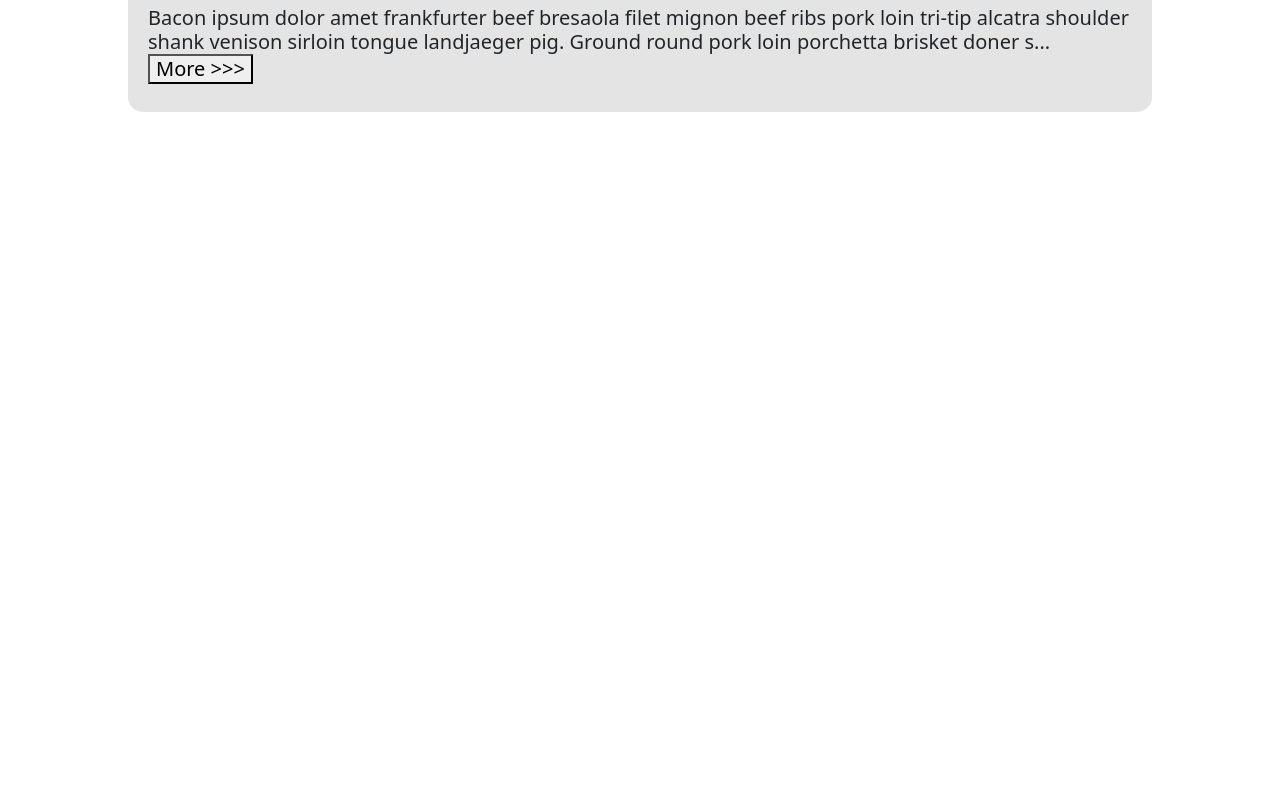
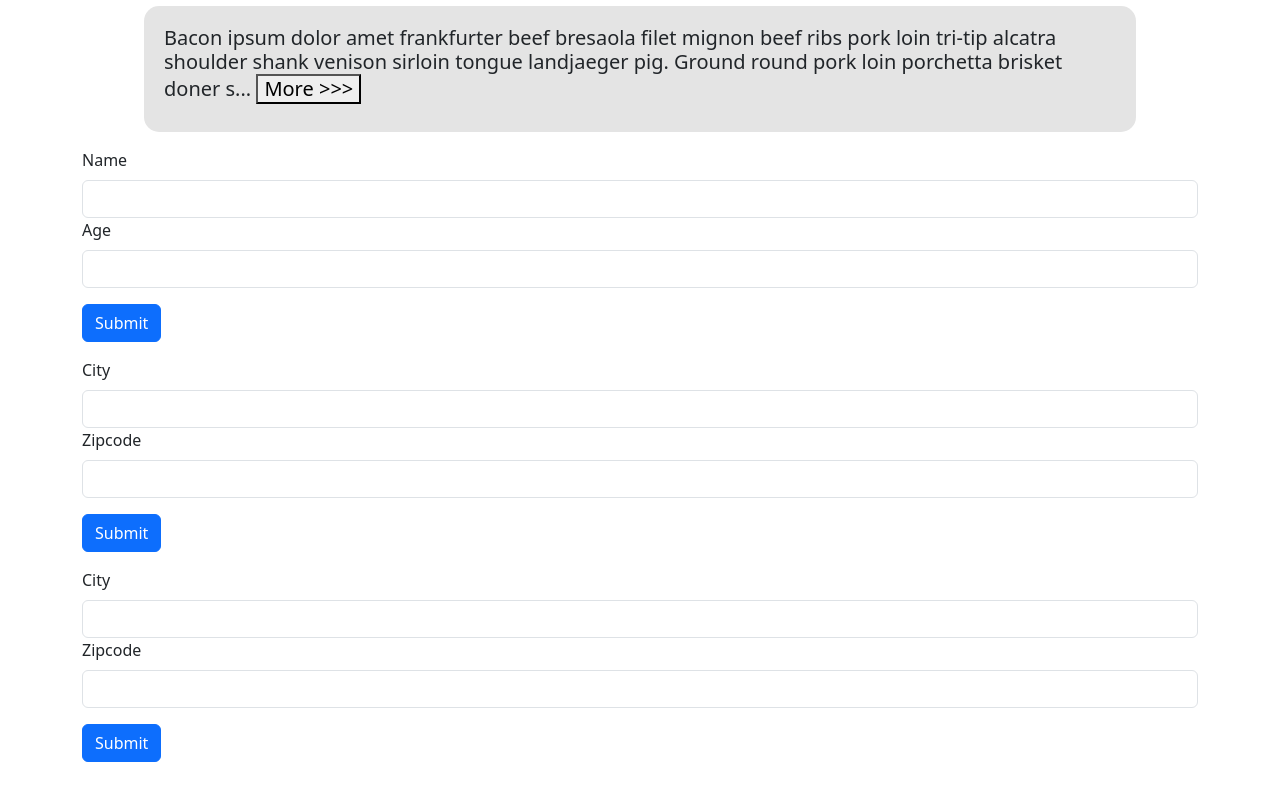
Before and after one commit to Carlito-Pedida/react-typescript-vite, a React (Vite) app: page / in a window 1280 px wide. Shown: the part 881-1679 px from the top of the page. Before the commit the page ends 1009 px from the top, so only its background shows below. Built offline with nearby package versions, Linux system fonts and the light colour scheme.

Commit message:
react hook form

```diff
--- /dev/null
+++ b/index.css
@@ -0,0 +1,3 @@
+body {
+  padding: 20px;
+}
--- a/package.json
+++ b/package.json
@@ -13,7 +13,8 @@
     "bootstrap": "^5.3.3",
     "react": "^18.2.0",
     "react-bootstrap": "^2.10.2",
-    "react-dom": "^18.2.0"
+    "react-dom": "^18.2.0",
+    "react-hook-form": "^7.51.3"
   },
   "devDependencies": {
     "@types/react": "^18.2.66",
--- a/src/App.tsx
+++ b/src/App.tsx
@@ -1,6 +1,9 @@
 // import Alert from "./components/Alert";
 import Alert from "./components/Alert";
 import ExpandableText from "./components/ExpandableText";
+import Form from "./components/Form";
+import Form2 from "./components/Form2";
+import Form3 from "./components/Form3";
 import ListGroup from "./components/ListGroup";
 
 const App = () => {
@@ -17,7 +20,7 @@ const App = () => {
         cow bacon capicola. Sausage corned beef shankle meatloaf pork loin flank
         pancetta spare ribs pastrami chislic tri-tip. Pancetta biltong meatloaf
         pork belly sirloin, boudin ham hock leberkas prosciutto ribeye. Buffalo
-        picanha frankfurter bacon jerky pork. Chicken capicola boudin, meatloaf
+        picanha frankfurter bacon jerky pork.Chicken capicola boudin, meatloaf
         drumstick bacon corned beef sirloin ham. Frankfurter spare ribs shankle
         cow ribeye pork chop. Shank ham hock pastrami boudin strip steak
         drumstick cupim sausage picanha ribeye cow venison salami pork loin
@@ -26,6 +29,9 @@ const App = () => {
         short loin boudin tri-tip leberkas ham hock ground round hamburger strip
         steak pastrami.
       </ExpandableText>
+      <Form />
+      <Form2 />
+      <Form3 />
     </div>
   );
 };
--- /dev/null
+++ b/src/components/Form.tsx
@@ -0,0 +1,42 @@
+import { FormEvent, useRef } from "react";
+
+const Form = () => {
+  const nameRef = useRef<HTMLInputElement>(null);
+  const ageRef = useRef<HTMLInputElement>(null);
+  const person = { name: "", age: 0 };
+
+  const handleSubmit = (e: FormEvent) => {
+    e.preventDefault();
+    if (nameRef.current !== null) person.name = nameRef.current.value;
+    if (ageRef.current !== null) person.age = parseInt(ageRef.current.value);
+    console.log(person);
+  };
+  return (
+    <div>
+      <form onSubmit={handleSubmit}>
+        <div className="container mb-3">
+          <label htmlFor="name" className="form-label">
+            Name
+          </label>
+          <input ref={nameRef} id="name" type="text" className="form-control" />
+          <div className="mb-3">
+            <label htmlFor="age" className="form-label">
+              Age
+            </label>
+            <input
+              ref={ageRef}
+              id="age"
+              type="number"
+              className="form-control"
+            />
+          </div>
+          <button className="btn btn-primary" type="submit">
+            Submit
+          </button>
+        </div>
+      </form>
+    </div>
+  );
+};
+
+export default Form;
--- /dev/null
+++ b/src/components/Form2.tsx
@@ -0,0 +1,50 @@
+import { FormEvent, useState } from "react";
+
+const Form2 = () => {
+  const [location, setLocation] = useState({
+    city: "",
+    zipcode: ""
+  });
+
+  const handleSubmit = (e: FormEvent) => {
+    e.preventDefault();
+    console.log(location);
+  };
+  return (
+    <div>
+      <form onSubmit={handleSubmit}>
+        <div className="container mb-3">
+          <label htmlFor="name" className="form-label">
+            City
+          </label>
+          <input
+            value={location.city}
+            onChange={(e) => setLocation({ ...location, city: e.target.value })}
+            id="name"
+            type="text"
+            className="form-control"
+          />
+          <div className="mb-3">
+            <label htmlFor="age" className="form-label">
+              Zipcode
+            </label>
+            <input
+              value={location.zipcode}
+              onChange={(e) =>
+                setLocation({ ...location, zipcode: e.target.value })
+              }
+              id="age"
+              type="number"
+              className="form-control"
+            />
+          </div>
+          <button className="btn btn-primary" type="submit">
+            Submit
+          </button>
+        </div>
+      </form>
+    </div>
+  );
+};
+
+export default Form2;
--- /dev/null
+++ b/src/components/Form3.tsx
@@ -0,0 +1,57 @@
+import { useForm } from "react-hook-form";
+
+interface Formdata {
+  city: string;
+  zipcode: number;
+}
+
+const Form3 = () => {
+  const {
+    register,
+    handleSubmit,
+    formState: { errors }
+  } = useForm<Formdata>();
+
+  const onSubmit = (data: any) => console.log(data);
+
+  return (
+    <div>
+      <form onSubmit={handleSubmit(onSubmit)}>
+        <div className="container mb-3">
+          <label htmlFor="city" className="form-label">
+            City
+          </label>
+
+          <input
+            {...register("city", { required: true, minLength: 8 })}
+            id="city"
+            type="text"
+            className="form-control"
+          />
+          {errors.city?.type === "required" && (
+            <p className="text-danger">The name field is required!</p>
+          )}
+          {errors.city?.type === "minLength" && (
+            <p className="text-danger">Did not meet character length!</p>
+          )}
+          <div className="mb-3">
+            <label htmlFor="zipcode" className="form-label">
+              Zipcode
+            </label>
+            <input
+              {...register("zipcode")}
+              id="zipcode"
+              type="number"
+              className="form-control"
+            />
+          </div>
+          <button className="btn btn-primary" type="submit">
+            Submit
+          </button>
+        </div>
+      </form>
+    </div>
+  );
+};
+
+export default Form3;
--- a/src/main.tsx
+++ b/src/main.tsx
@@ -2,6 +2,7 @@ import React from "react";
 import ReactDOM from "react-dom/client";
 import "bootstrap/dist/css/bootstrap.min.css";
 import App from "./App";
+import "../index.css";
 
 ReactDOM.createRoot(document.getElementById("root")!).render(
   <React.StrictMode>
```
Also changed, not shown: 1 other file (tests, documents, lock files or other folders).
